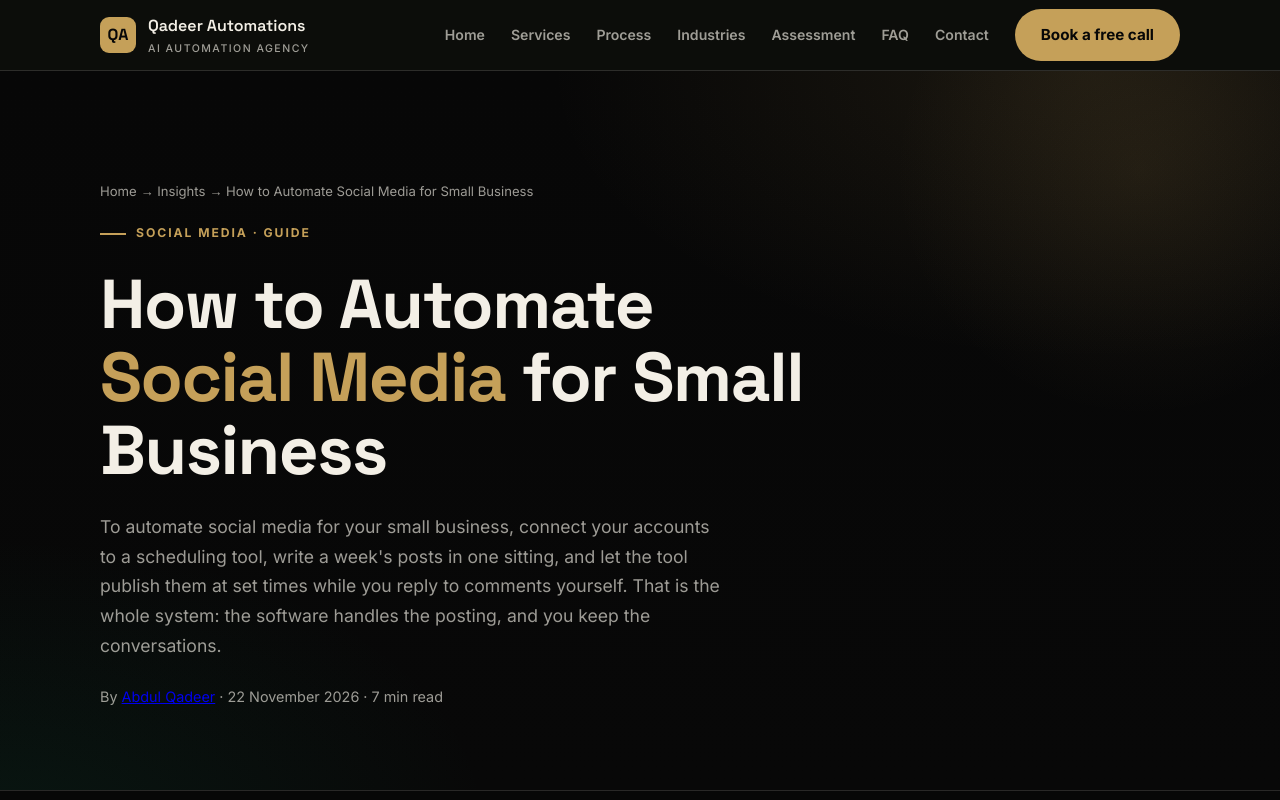
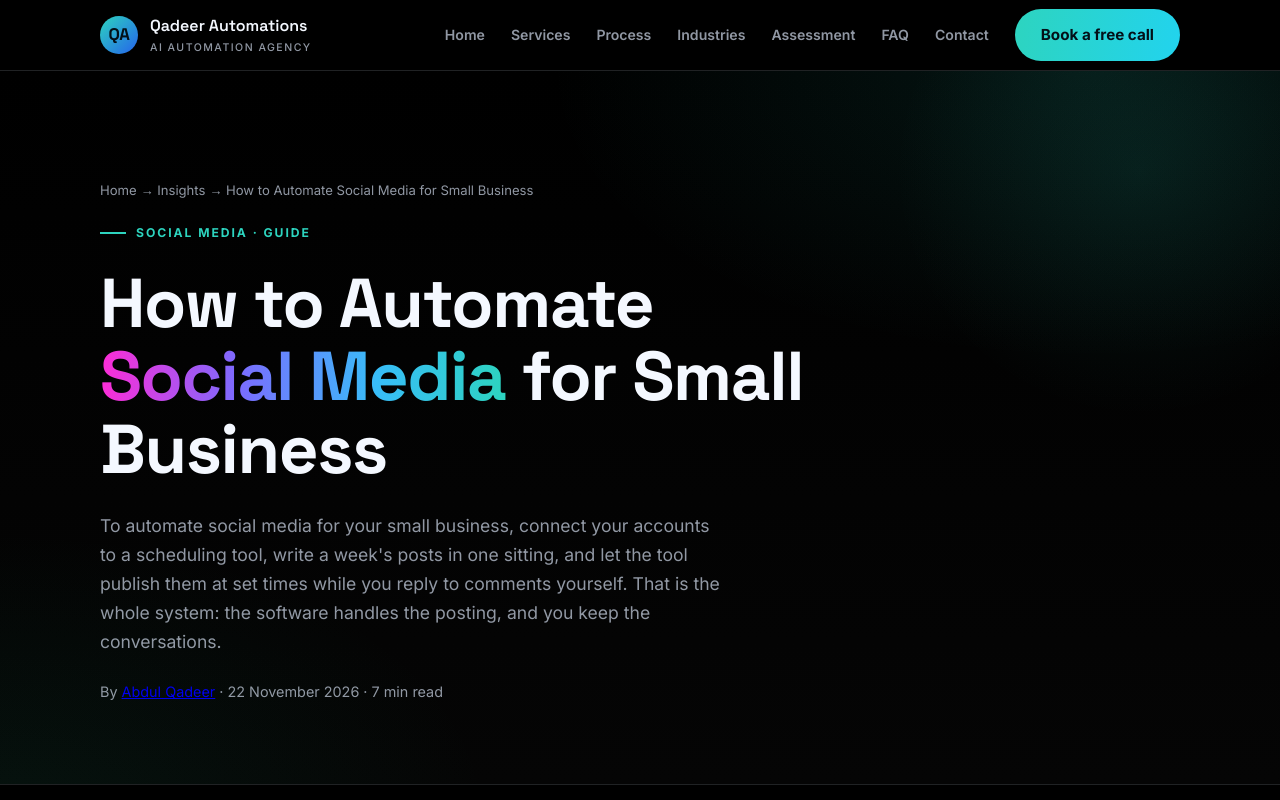
Before and after one commit to hasankhan62742-beep/abdulqadeer-site, a plain HTML site: page insights/how-to-automate-social-media-for-small-business/index.html in a window 1280 px wide. Shown: the top 800 px of the page. Drawn offline with Linux system fonts and the light colour scheme.

Commit message:
Unify Article 17 design to teal/black (fix old gold)

```diff
--- a/insights/how-to-automate-social-media-for-small-business/index.html
+++ b/insights/how-to-automate-social-media-for-small-business/index.html
@@ -63,53 +63,56 @@
 @font-face{font-family:'Space Grotesk';font-style:normal;font-weight:300 700;font-display:swap;src:url(/fonts/SpaceGrotesk-latin-ext.woff2) format('woff2');unicode-range:U+0100-02BA, U+02BD-02C5, U+02C7-02CC, U+02CE-02D7, U+02DD-02FF, U+0304, U+0308, U+0329, U+1D00-1DBF, U+1E00-1E9F, U+1EF2-1EFF, U+2020, U+20A0-20AB, U+20AD-20C4, U+2113, U+2C60-2C7F, U+A720-A7FF;}
 @font-face{font-family:'Space Grotesk';font-style:normal;font-weight:300 700;font-display:swap;src:url(/fonts/SpaceGrotesk-latin.woff2) format('woff2');unicode-range:U+0000-00FF, U+0131, U+0152-0153, U+02BB-02BC, U+02C6, U+02DA, U+02DC, U+0304, U+0308, U+0329, U+2000-206F, U+20AC, U+2122, U+2191, U+2193, U+2212, U+2215, U+FEFF, U+FFFD;}
     :root {
-      --ivory: #F3EFE6; --ink: #070707; --ink-2: #0D0D0F;
-      --lime: #C5A059; --on-ink: #F3EFE6;
-      --muted-dark: rgba(243,239,230,.64); --line-dark: rgba(243,239,230,.14);
-      --font-d: "Space Grotesk", system-ui, sans-serif; --font-b: "Inter", system-ui, sans-serif;
+      --ivory: #F4F8FF; --ink: #000000; --ink-2: #050505;
+      --lime: #2DD4BF; --accent: #2DD4BF; --accent-deep: #0F9F8F; --on-ink: #F4F8FF;
+      --muted-dark: rgba(226,236,255,.64); --line-dark: rgba(226,236,255,.14);
+      --g1: linear-gradient(100deg,#2DD4BF,#22D3EE); --gt: linear-gradient(92deg,#FF2BD6 0%,#7C6BFF 34%,#38BDF8 68%,#2DD4BF 100%);
+      --font-d: "Space Grotesk", "Avenir Next", system-ui, sans-serif; --font-b: "Inter", "Segoe UI", system-ui, sans-serif;
     }
     * { box-sizing: border-box; }
     html { scroll-behavior: smooth; }
-    body { margin: 0; background: var(--ink); color: var(--on-ink); font-family: var(--font-b); font-size: 16px; line-height: 1.7; -webkit-font-smoothing: antialiased; }
+    body { margin: 0; background: var(--ink); color: var(--on-ink); font-family: var(--font-b); font-size: 16px; line-height: 1.65; -webkit-font-smoothing: antialiased; }
     ::selection { background: var(--lime); color: var(--ink); }
     .wrap { width: min(1080px, calc(100% - 48px)); margin: 0 auto; }
-    .nav-shell { position: sticky; top: 0; z-index: 80; background: rgba(14,15,12,.9); backdrop-filter: blur(14px); -webkit-backdrop-filter: blur(14px); border-bottom: 1px solid var(--line-dark); }
+    .nav-shell { position: sticky; top: 0; z-index: 80; background: rgba(0,0,0,.94); backdrop-filter: blur(14px); -webkit-backdrop-filter: blur(14px); border-bottom: 1px solid var(--line-dark); }
     nav { display: flex; align-items: center; gap: 26px; min-height: 70px; }
     .brand { display: flex; align-items: center; gap: 12px; text-decoration: none; margin-right: auto; color: var(--on-ink); }
-    .brand-mark { width: 36px; height: 36px; border-radius: 9px; background: var(--lime); color: var(--ink); display: flex; align-items: center; justify-content: center; font-family: var(--font-d); font-weight: 700; }
+    .brand-mark { width: 38px; height: 38px; border-radius: 50%; background: linear-gradient(135deg,#2DD4BF,#2563EB); color: #031018; display: flex; align-items: center; justify-content: center; font-family: var(--font-d); font-weight: 700; font-size: 1.05rem; letter-spacing: -.02em; }
     .brand-name { font-family: var(--font-d); font-weight: 600; }
     .brand-name small { display: block; font-size: .66rem; letter-spacing: .14em; color: var(--muted-dark); font-family: var(--font-b); font-weight: 500; }
-    .nav-link { color: var(--muted-dark); text-decoration: none; font-size: .88rem; font-weight: 600; }
+    .nav-link { position: relative; color: var(--muted-dark); text-decoration: none; font-size: .88rem; font-weight: 600; padding: 8px 0; }
     .nav-link:hover { color: var(--on-ink); }
+    .nav-link::after { content: ""; position: absolute; left: 0; right: 0; bottom: 2px; height: 2px; background: var(--accent); transform: scaleX(0); transform-origin: 0 50%; transition: transform .25s ease; }
+    .nav-link:hover::after { transform: scaleX(1); }
     .btn { display: inline-flex; align-items: center; gap: 10px; min-height: 52px; padding: 13px 26px; border-radius: 999px; font-weight: 700; font-size: .95rem; text-decoration: none; border: 0; cursor: pointer; transition: transform .2s ease, box-shadow .25s ease; }
     .btn:hover { transform: translateY(-2px); }
-    .btn-lime { background: var(--lime); color: var(--ink); }
-    .btn-lime:hover { box-shadow: 0 14px 34px rgba(197,160,89,.28); }
+    .btn-lime { background: var(--g1); color: #031018; }
+    .btn-lime:hover { box-shadow: 0 14px 34px rgba(45,212,191,.28); }
     .btn-ghost { background: transparent; color: var(--on-ink); border: 1px solid var(--line-dark); }
     .crumbs { padding: 26px 0 0; font-size: .82rem; color: var(--muted-dark); }
     .crumbs a { color: var(--muted-dark); text-decoration: none; }
     .crumbs a:hover { color: var(--lime); }
     .hero { padding: 70px 0 80px; position: relative; overflow: hidden; }
-    .hero::before { content: ""; position: absolute; width: 560px; height: 560px; right: -140px; top: -180px; background: radial-gradient(circle, rgba(197,160,89,.09), transparent 62%); pointer-events: none; }
+    .hero::before { content: ""; position: absolute; width: 560px; height: 560px; right: -140px; top: -180px; background: radial-gradient(circle, rgba(45,212,191,.09), transparent 62%); pointer-events: none; }
     .eyebrow { display: inline-flex; align-items: center; gap: 10px; margin-bottom: 24px; font-size: .76rem; font-weight: 700; letter-spacing: .16em; color: var(--lime); }
     .eyebrow::before { content: ""; width: 26px; height: 2px; background: var(--lime); }
     h1 { font-family: var(--font-d); font-size: clamp(2.4rem, 5.4vw, 4.4rem); line-height: 1.06; letter-spacing: -.02em; margin: 0; max-width: 16ch; }
-    h1 .accent { color: var(--lime); }
+    h1 .accent { background: var(--gt); -webkit-background-clip: text; background-clip: text; color: transparent; -webkit-text-fill-color: transparent; }
     .lede { max-width: 56ch; color: var(--muted-dark); font-size: 1.1rem; margin: 24px 0 0; }
     .hero-ctas { display: flex; flex-wrap: wrap; gap: 14px; margin-top: 34px; }
     h2 { font-family: var(--font-d); font-size: clamp(1.6rem, 3vw, 2.3rem); letter-spacing: -.02em; margin: 0 0 18px; }
-    h2 .accent { color: var(--lime); }
+    h2 .accent { background: var(--gt); -webkit-background-clip: text; background-clip: text; color: transparent; -webkit-text-fill-color: transparent; }
     section.block { padding: 64px 0; border-top: 1px solid var(--line-dark); }
     .grid2 { display: grid; grid-template-columns: 1fr 1fr; gap: 26px; margin-top: 30px; }
     .card { border: 1px solid var(--line-dark); border-radius: 14px; padding: 28px; background: var(--ink-2); transition: border-color .25s ease, transform .25s ease; }
-    .card:hover { border-color: rgba(197,160,89,.45); transform: translateY(-3px); }
+    .card:hover { border-color: rgba(45,212,191,.45); transform: translateY(-3px); }
     .card h3 { font-family: var(--font-d); margin: 0 0 10px; font-size: 1.15rem; }
     .card h3 .n { color: var(--lime); margin-right: 10px; }
     .card p { margin: 0; color: var(--muted-dark); font-size: .96rem; }
     .steps { counter-reset: step; margin-top: 30px; display: grid; gap: 0; }
     .step { display: grid; grid-template-columns: 64px 1fr; gap: 20px; padding: 26px 0; border-bottom: 1px solid var(--line-dark); }
     .step:first-child { border-top: 1px solid var(--line-dark); }
-    .step .num { width: 52px; height: 52px; border-radius: 50%; border: 1px solid rgba(197,160,89,.5); color: var(--lime); display: flex; align-items: center; justify-content: center; font-family: var(--font-d); font-weight: 700; font-size: 1.1rem; }
+    .step .num { width: 52px; height: 52px; border-radius: 50%; border: 1px solid rgba(45,212,191,.5); color: var(--lime); display: flex; align-items: center; justify-content: center; font-family: var(--font-d); font-weight: 700; font-size: 1.1rem; }
     .step h3 { margin: 0 0 8px; font-family: var(--font-d); }
     .step p { margin: 0; color: var(--muted-dark); max-width: 62ch; }
     .faq-item { border-bottom: 1px solid var(--line-dark); }
@@ -119,9 +122,9 @@
     .faq-item.open .fx { background: var(--lime); color: var(--ink); border-color: var(--lime); transform: rotate(45deg); }
     .faq-a { max-height: 0; overflow: hidden; transition: max-height .35s ease; }
     .faq-a p { margin: 0; padding: 0 0 26px; color: var(--muted-dark); max-width: 64ch; }
-    .cta-band { border: 1px solid rgba(197,160,89,.35); border-radius: 18px; padding: 54px 40px; text-align: center; background: linear-gradient(180deg, rgba(197,160,89,.06), transparent); margin: 64px 0 80px; }
+    .cta-band { border: 1px solid rgba(45,212,191,.35); border-radius: 18px; padding: 54px 40px; text-align: center; background: linear-gradient(180deg, rgba(45,212,191,.06), transparent); margin: 64px 0 80px; }
     .cta-band p { color: var(--muted-dark); max-width: 52ch; margin: 14px auto 28px; }
-    footer { border-top: 1px solid var(--line-dark); padding: 34px 0 44px; color: var(--muted-dark); font-size: .86rem; }
+    footer { background: #050505; border-top: 1px solid var(--line-dark); padding: 34px 0 44px; color: var(--muted-dark); font-size: .86rem; }
     footer .wrap { display: flex; justify-content: space-between; flex-wrap: wrap; gap: 14px; }
     footer a { color: var(--muted-dark); text-decoration: none; margin-left: 18px; }
     footer a:hover { color: var(--lime); }
@@ -129,14 +132,14 @@
     @media (prefers-reduced-motion: reduce) { html { scroll-behavior: auto; } *, *::before, *::after { animation-duration: .001ms !important; transition-duration: .001ms !important; } }
   </style>
   <style>
-    /* GOLD IDENTITY 2026-10-22 — black & metallic gold; indigo/cyan only inside data visualizations */
-    ::selection { background: rgba(197,160,89,.4); }
-    .btn-primary { background: linear-gradient(120deg, #8C6A2F, #C5A059 48%, #FFD477 115%); color: #171106; border: none; }
+    /* TEAL IDENTITY 2026-11-22 — unified with main pages (teal→blue/cyan on black); indigo/cyan only inside data visualizations */
+    ::selection { background: rgba(45,212,191,.4); }
+    .btn-primary { background: var(--g1); color: #031018; border: none; }
     .hero { background:
-      radial-gradient(900px 480px at 85% 0%, rgba(197,160,89,.10), transparent 60%),
+      radial-gradient(900px 480px at 85% 0%, rgba(45,212,191,.10), transparent 60%),
       radial-gradient(820px 480px at 0% 105%, rgba(14,159,110,.09), transparent 60%),
-      linear-gradient(180deg, #070707, #080808); }
-    .tag:hover { border-color: rgba(197,160,89,.55); }
+      linear-gradient(180deg, #000000, #050505); }
+    .tag:hover { border-color: rgba(45,212,191,.55); }
   </style>
 </head>
 <body>
```
